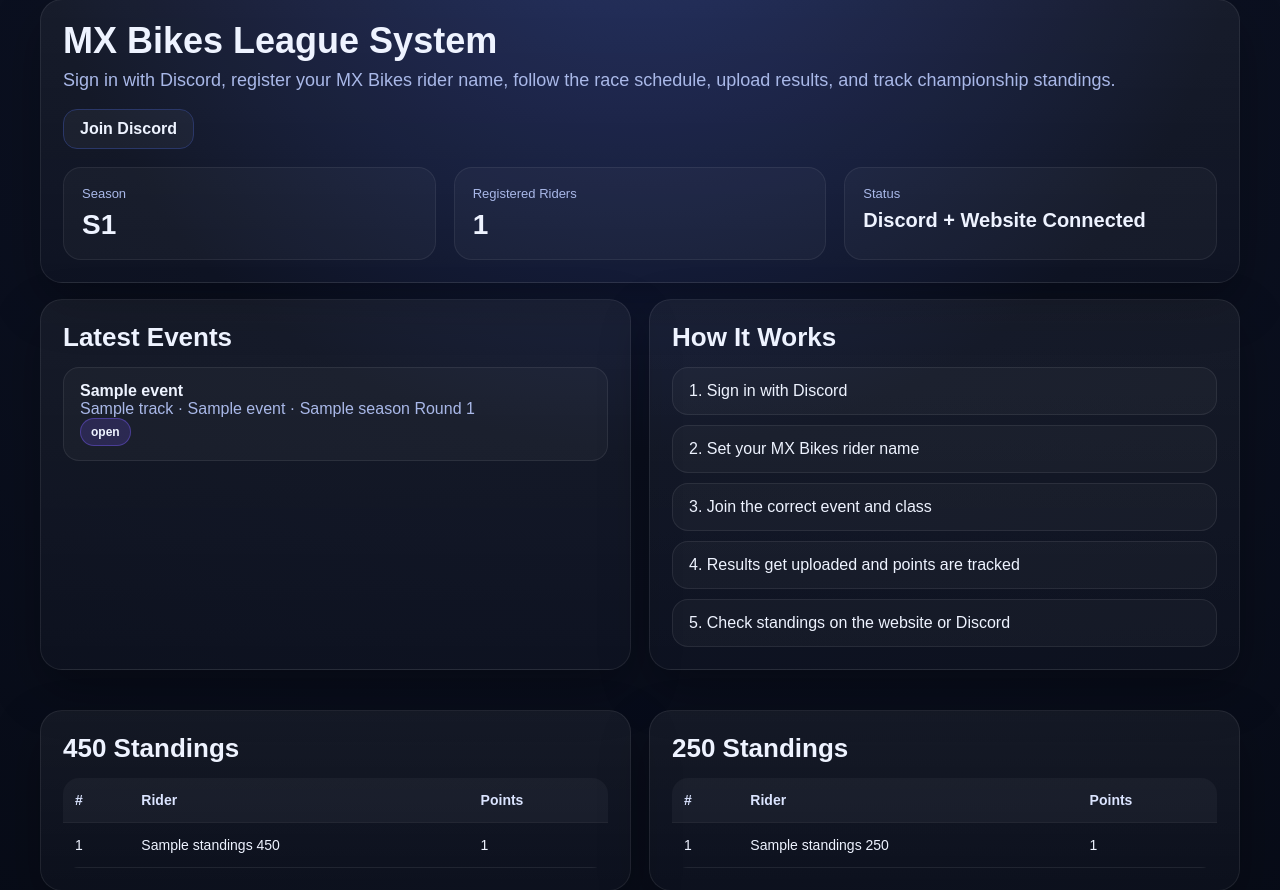
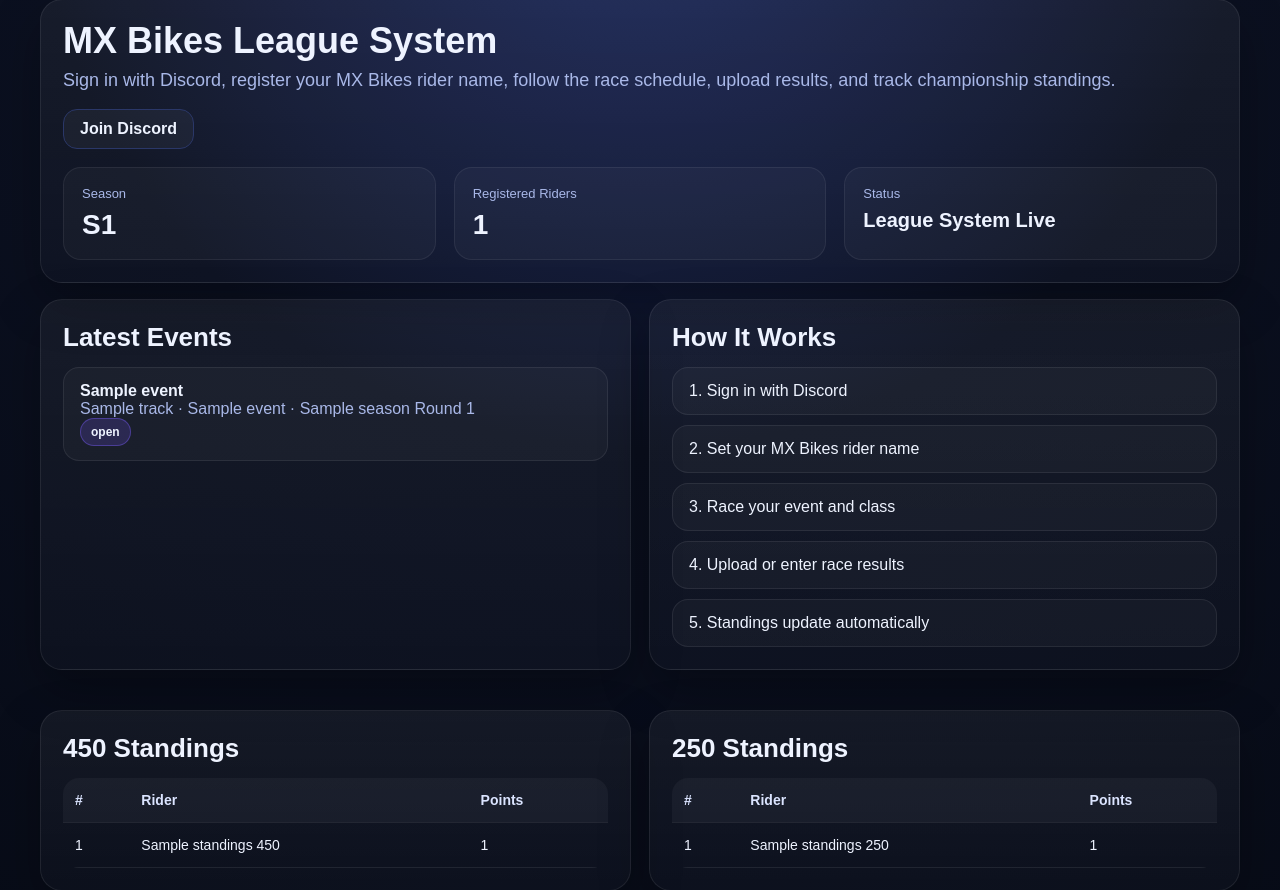
Before and after one commit to figjamfngaming-eng/12oclock-system, a Flask app: template web/templates/index.html in a window 1280 px wide. Shown: the part 158-1048 px from the top of the page. Run offline with Flask 3, Linux system fonts and the light colour scheme; the template is opened without the code that fills it: most values are stand-ins (such as "Sample title", 1, 10 or a date in 2020); some libraries are stand-ins or nearby versions.

Commit message:
index.html

```diff
--- a/web/templates/index.html
+++ b/web/templates/index.html
@@ -11,12 +11,15 @@
     <div class="links" style="margin-bottom:18px;">
         {% if user %}
             <a class="btn primary" href="{{ url_for('profile') }}">Open Profile</a>
-            <a class="btn secondary" href="{{ url_for('upload_page') }}">Upload Result</a>
+            <a class="btn" href="{{ url_for('upload_page') }}">Upload Result</a>
+            {% if is_admin_user %}
+                <a class="btn" href="{{ url_for('admin_panel') }}">Admin Panel</a>
+            {% endif %}
         {% else %}
             {% if oauth_ready %}
                 <a class="btn primary" href="{{ url_for('discord_login') }}">Sign In with Discord</a>
             {% endif %}
-            <a class="btn secondary" href="{{ invite_url }}" target="_blank">Join Discord</a>
+            <a class="btn" href="{{ invite_url }}" target="_blank">Join Discord</a>
         {% endif %}
     </div>
 
@@ -31,7 +34,7 @@
         </div>
         <div class="stat">
             <div class="k">Status</div>
-            <div class="v" style="font-size:20px;">Discord + Website Connected</div>
+            <div class="v" style="font-size:20px;">League System Live</div>
         </div>
     </div>
 </div>
@@ -45,7 +48,7 @@
                     <a class="list-item" href="{{ url_for('event_page', event_id=e.id) }}">
                         <strong>{{ e.name }}</strong><br>
                         <span class="muted">{{ e.track }} · {{ e.class_name }} · {{ e.season }} Round {{ e.round_number }}</span><br>
-                        <span class="tag {% if e.status == 'open' %}good{% else %}warn{% endif %}">{{ e.status }}</span>
+                        <span class="tag">{{ e.status }}</span>
                     </a>
                 {% endfor %}
             </div>
@@ -59,9 +62,9 @@
         <div class="list">
             <div class="list-item">1. Sign in with Discord</div>
             <div class="list-item">2. Set your MX Bikes rider name</div>
-            <div class="list-item">3. Join the correct event and class</div>
-            <div class="list-item">4. Results get uploaded and points are tracked</div>
-            <div class="list-item">5. Check standings on the website or Discord</div>
+            <div class="list-item">3. Race your event and class</div>
+            <div class="list-item">4. Upload or enter race results</div>
+            <div class="list-item">5. Standings update automatically</div>
         </div>
     </div>
 </div>
```
